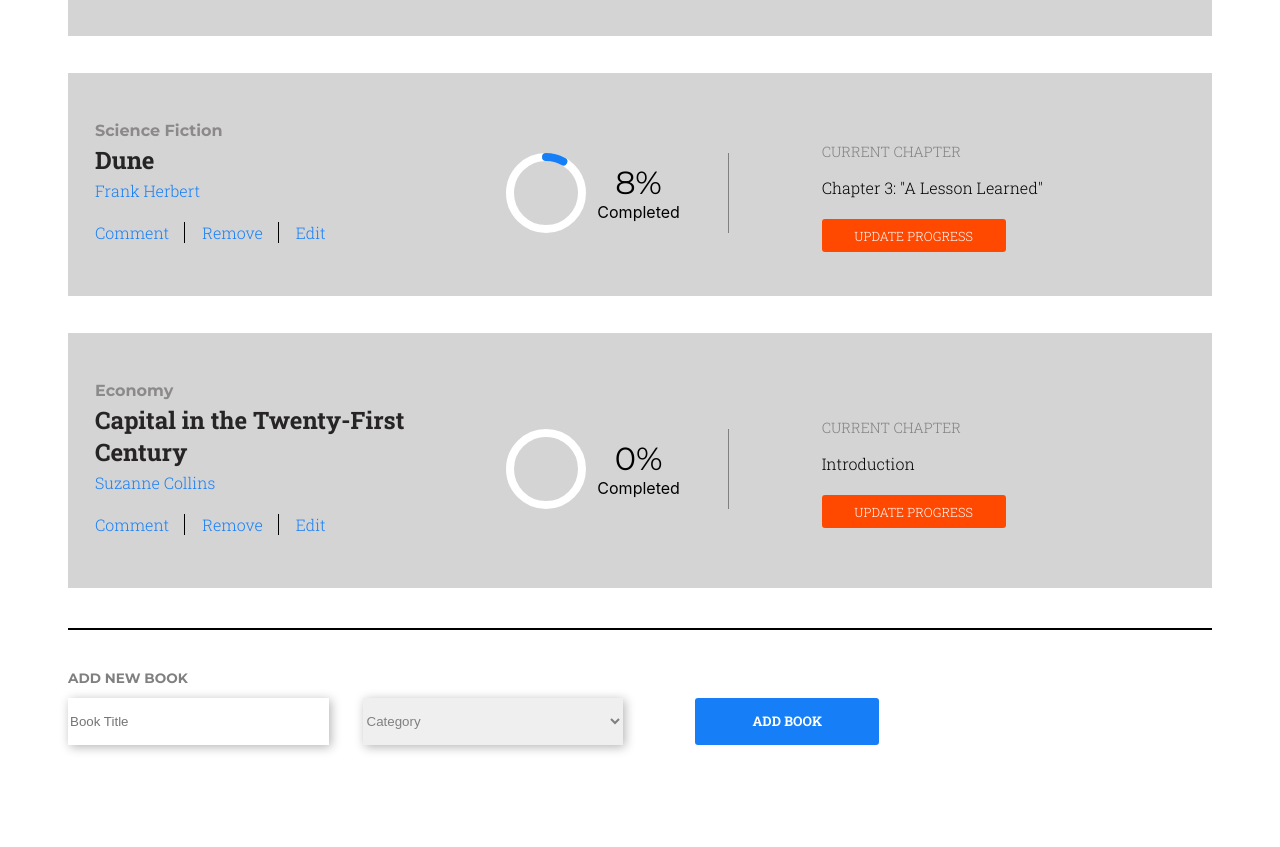
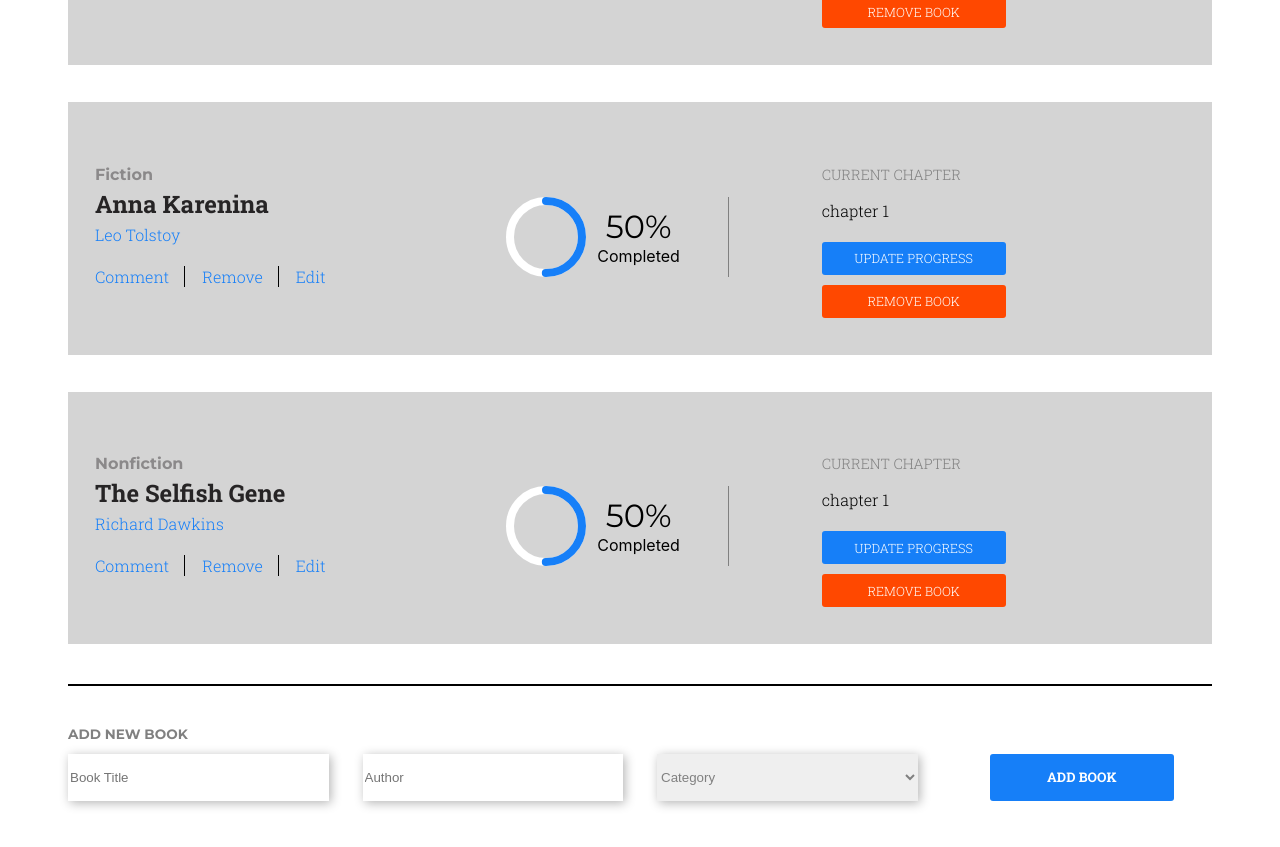
Before and after one commit to calebchris000/Bookstore, a React (Create React App) app: page / in a window 1280 px wide. Shown: the part 323-1170 px from the top of the page. Before the commit the page ends 1137 px from the top, so only its background shows below. Built offline with nearby package versions, Linux system fonts and the light colour scheme.

Commit message:
Connect redux to UI

```diff
--- a/src/components/Home.js
+++ b/src/components/Home.js
@@ -3,6 +3,15 @@
 import PropTypes from 'prop-types';
 import { CircularProgressbar } from 'react-circular-progressbar';
 import 'react-circular-progressbar/dist/styles.css';
+import {
+  useDispatch,
+  useSelector,
+} from 'react-redux';
+import { useState } from 'react';
+import {
+  addBook,
+  removeBook,
+} from '../redux/books/bookSlice';
 
 const Header = () => (
   <nav className="header">
@@ -18,8 +27,15 @@
 );
 
 const Book = (props) => {
+  const dispatch = useDispatch();
+  /*eslint-disable */
   const {
-    genre, bookTitle, author, percent, chapter,
+    genre,
+    bookTitle,
+    author,
+    percent,
+    chapter,
+    item_id,
   } = props;
 
   return (
@@ -30,9 +46,24 @@
         <p className="author">{author}</p>
 
         <div className="interactions">
-          <a className="bookInteract" href="/home">Comment</a>
-          <a className="bookInteract" href="/home">Remove</a>
-          <a className="bookInteract" href="/home">Edit</a>
+          <a
+            className="bookInteract"
+            href="/home"
+          >
+            Comment
+          </a>
+          <a
+            className="bookInteract"
+            href="/home"
+          >
+            Remove
+          </a>
+          <a
+            className="bookInteract"
+            href="/home"
+          >
+            Edit
+          </a>
         </div>
       </div>
 
@@ -57,21 +88,71 @@
       </div>
 
       <div className="bookMeta">
-        <p className="currentChapter">CURRENT CHAPTER</p>
-        <p className="chapterText">{chapter}</p>
-        <button id="updateButton" type="button">UPDATE PROGRESS</button>
+        <p className="currentChapter">
+          CURRENT CHAPTER
+        </p>
+        <p className="chapterText">{'chapter 1'}</p>
+        <button id="updateButton" type="button">
+          UPDATE PROGRESS
+        </button>
+        <button
+          id="updateButton"
+          type="button"
+          onClick={() => dispatch(
+            removeBook({
+              item_id,
+            }),
+          )}
+        >
+          REMOVE BOOK
+        </button>
       </div>
     </div>
   );
 };
 
-const AddBook = () => (
+const AddBook = () => {
+  const dispatch = useDispatch();
+  const { books } = useSelector(
+    (store) => store.book,
+  );
+  const [title, setTitle] = useState('');
+  const [author, setAuthor] = useState('');
+  const [category, setCategory] = useState('');
+
+  const newBook = {
+    item_id: `item${books.length}`,
+    title,
+    author,
+    category,
+  };
+
+  return (
     <div className="addBook">
       <h2>ADD NEW BOOK</h2>
+      <div className="addBookContainer">
+        <input
+          id="bookInput"
+          value={title}
+          type="text"
+          placeholder="Book Title"
+          onChange={(e) => {
+            setTitle(e.target.value);
+          }}
+        />
+        <input
+          id="bookInput"
+          type="text"
+          value={author}
+          placeholder="Author"
+          onChange={(e) => setAuthor(e.target.value)}
+        />
 
-    <div className="addBookContainer">
-      <input id="bookInput" type="text" placeholder="Book Title" />
-      <select className="category">
+        <select
+          className="category"
+          value={category}
+          onChange={(e) => setCategory(e.target.value)}
+        >
           <option>Category</option>
           <option>Fiction</option>
           <option>Science Fiction</option>
@@ -79,21 +160,45 @@
           <option>Mystery</option>
           <option>Fan Fiction</option>
         </select>
-      <button id="addBook" type="button">ADD BOOK</button>
+
+        <button
+          id="addBook"
+          type="button"
+          onClick={() => {
+            dispatch(addBook(newBook));
+            setAuthor('');
+            setTitle('');
+            setCategory('Category');
+          }}
+        >
+          ADD BOOK
+        </button>
       </div>
     </div>
   );
+};
 
-const Home = () => (
+const Home = () => {
+  const { books } = useSelector(
+    (store) => store.book,
+  );
+  return (
     <div>
       <Header />
-    <Book genre="Action" bookTitle="The Hunger Games" author="Suzanne Collins" percent="63" chapter="CHAPTER 17" />
-    <Book genre="Science Fiction" bookTitle="Dune" author="Frank Herbert" percent="8" chapter='Chapter 3: "A Lesson Learned"' />
-    <Book genre="Economy" bookTitle="Capital in the Twenty-First Century" author="Suzanne Collins" percent="0" chapter="Introduction" />
+      {books.map((book) => (
+        <Book
+          key={book.item_id}
+          genre={book.category}
+          bookTitle={book.title}
+          author={book.author}
+          percent={'50'}
+          item_id={book.item_id}
+        />
+      ))}
       <AddBook />
     </div>
-
   );
+};
 
 Book.propTypes = {
   genre: PropTypes.string.isRequired,
@@ -101,6 +206,7 @@
   author: PropTypes.string.isRequired,
   percent: PropTypes.string.isRequired,
   chapter: PropTypes.string.isRequired,
+  item_id: PropTypes.string.isRequired,
 };
 
 export default Home;
```
Lines whose indentation alone changed are shown as unchanged.
